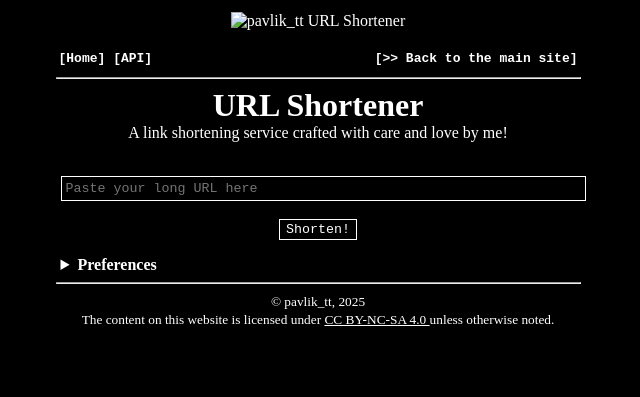
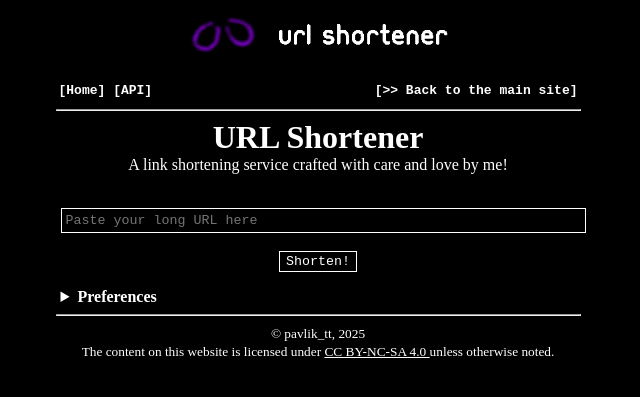
Before and after one commit to pavliks-website/url.pavliktt.pp.ua, a Jekyll site: the page built from index.html, in a window 1280 px wide. Shown: the top 397 px of the page, without its empty margins (322-962 px from the left). Built offline with Jekyll 4.4.1, drawn with Linux system fonts in a browser that asks for light colours.

Commit message:
changed header image a bit

```diff
--- a/_includes/header.html
+++ b/_includes/header.html
@@ -1,8 +1,7 @@
 <header>
     <div style="vertical-align: middle;">
-        <img id="header-logo" style="margin-top: 5px; width:69px; height:46px"
-            src="{{ "/res/img/header.gif" | relative_url }}" width="104" height="69" alt="pavlik_tt">
-        URL Shortener
+        <img id="header-logo" style="margin-top: 5px; width:259px; height:46px"
+            src="{{ "/res/img/header.gif" | relative_url }}" width="388" height="69" alt="pavlik_tt">
     </div>
     <br />
     <nav style="width:100%">
```
Also changed, not shown: res/img/header.gif (added).
